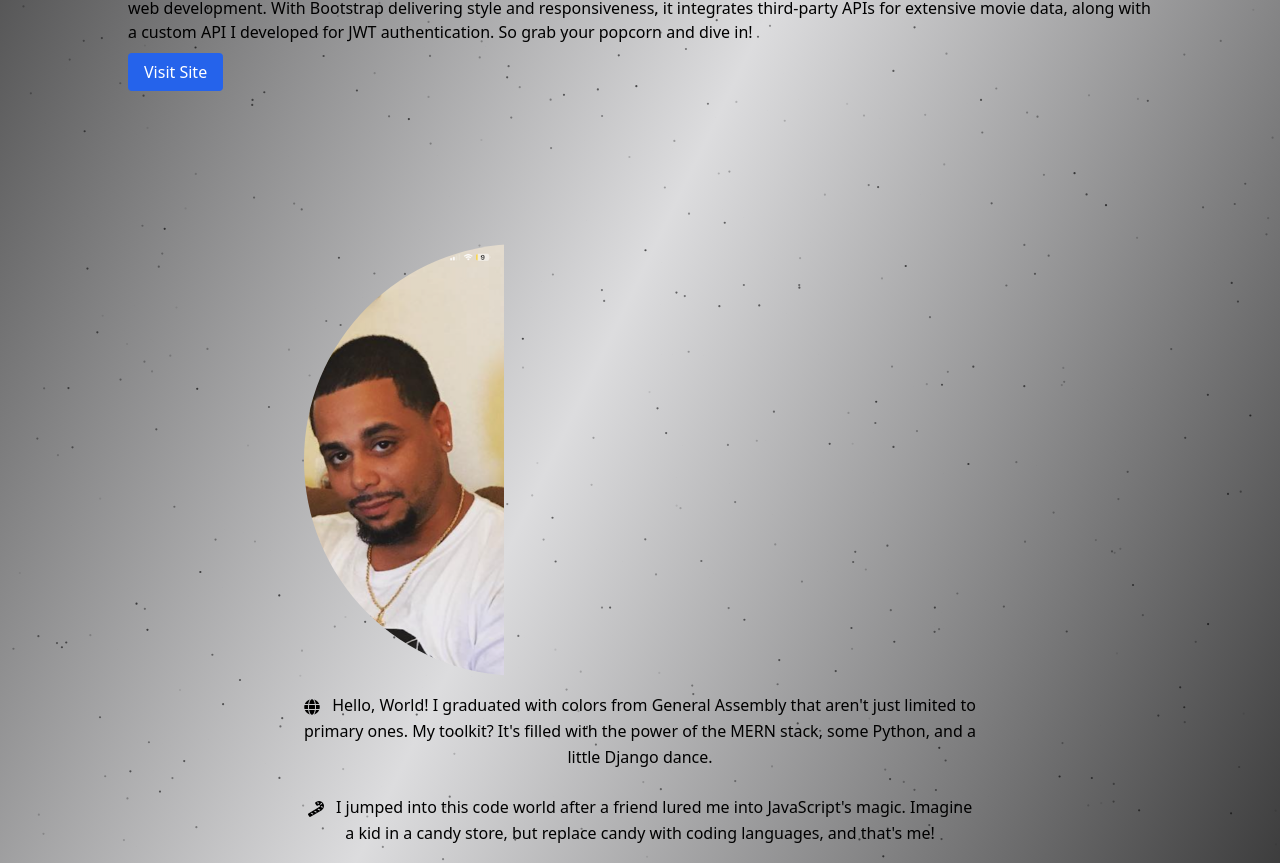
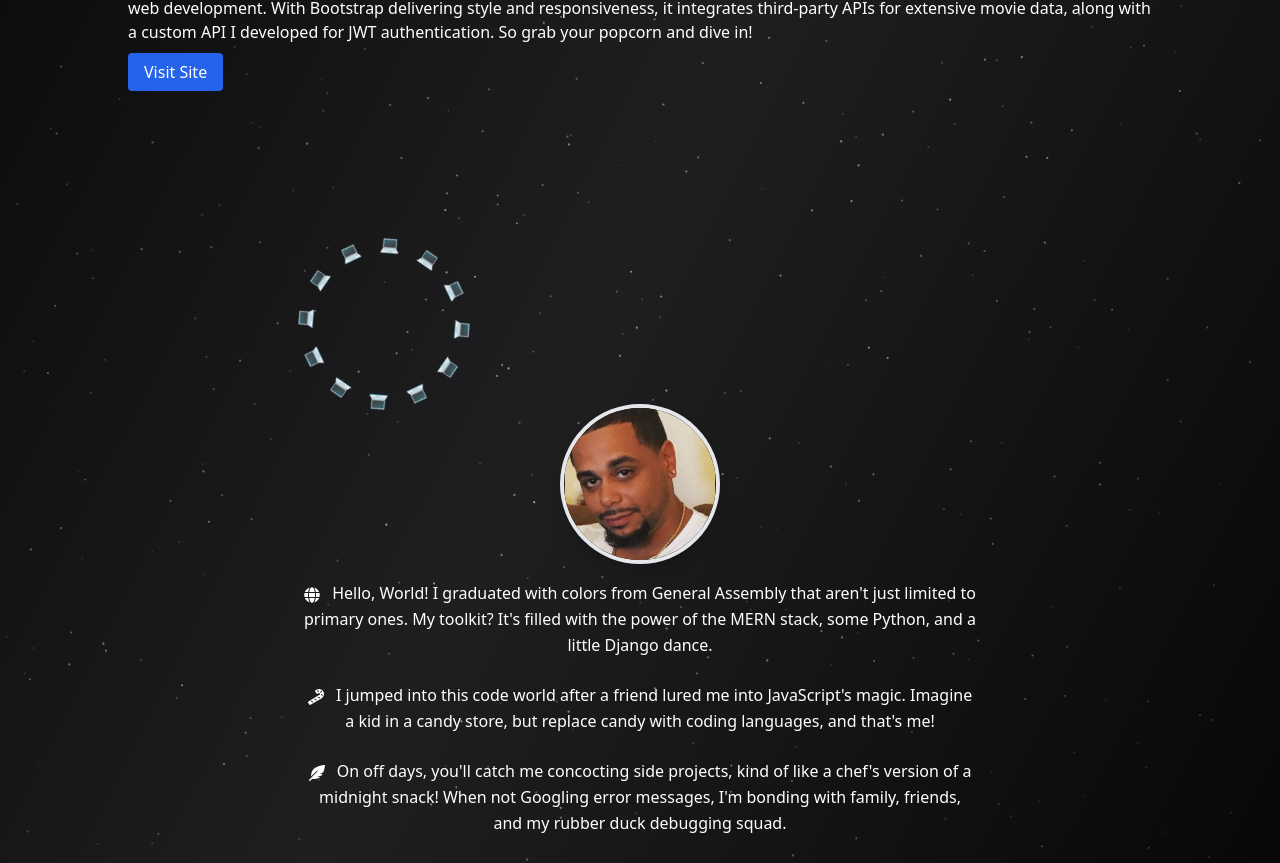
Before and after one commit to rayjim28/portfolio_2, a Next.js app: page / in a window 1280 px wide. Shown: the part 1058-1921 px from the top of the page. Built offline with nearby package versions, Linux system fonts and the light colour scheme.

Commit message:
Fixes light theme

```diff
--- a/src/components/About.tsx
+++ b/src/components/About.tsx
@@ -1,6 +1,6 @@
-import React from 'react';
+import { useEffect } from 'react';
 import Image from 'next/image';
-import { motion } from 'framer-motion';
+import { motion, useAnimation } from 'framer-motion';
 import { FaGlobe, FaCandyCane, FaFeatherAlt, FaMeteor, FaPlaneDeparture } from 'react-icons/fa';
 
 const skillsVariants = {
@@ -20,27 +20,63 @@ const skillVariants = {
 }
 
 const About = () => {
+  const controls = useAnimation();
+
+  useEffect(() => {
+    controls.start({
+      rotate: 360,
+      transition: { duration: 10, repeat: Infinity, ease: 'linear' },
+    });
+  }, [controls]);
+
   return (
-    <section className="py-12 px-4 text-center">
-      <div className="w-full max-w-2xl mx-auto">
+    <section className="py-12 px-4 text-center relative">
+      <div className="w-full max-w-2xl mx-auto relative">
+
+      <motion.div
+          animate={controls}
+          className="absolute w-40 h-40 flex justify-center items-center"
+          style={{ position: 'relative' }}
+        >
+          <div className="rotate-text">
+            {[...Array(12)].map((_, i) => (
+              <motion.span
+                key={i}
+                className="text-white"
+                style={{
+                  position: 'absolute',
+                  top: '50%',
+                  left: '50%',
+                  transform: `translate(-50%, -50%) rotate(${i * 30}deg) translateY(-80px)`,
+                  transformOrigin: 'center',
+                }}
+              >
+                💻
+              </motion.span>
+            ))}
+          </div>
+        </motion.div>
+
         <motion.div
-          className="rounded-full mx-auto mb-4 overflow-hidden"
+          className="mx-auto mb-4 overflow-hidden border-4 border-primary shadow-lg transform transition-transform hover:scale-105 rounded-full w-40 h-40 flex justify-center items-center"
           initial={{ scale: 0.8 }}
-          animate={{ rotate: 360, scale: 1 }}
+          animate={{ scale: 1 }}
           transition={{
-            type: "spring",
+            type: 'spring',
             stiffness: 260,
-            damping: 20
+            damping: 20,
           }}
           whileHover={{ scale: 1.2 }}
         >
           <Image
             src="/My_picture.png"
             alt="Raymond Jimenez"
-            width={200}
-            height={200}
+            width={150}
+            height={150}
+            className="rounded-full"
           />
         </motion.div>
+
 
         <motion.p
           className="mb-6 leading-relaxed text-white-600"
--- a/src/components/Projects.tsx
+++ b/src/components/Projects.tsx
@@ -22,7 +22,6 @@ const Projects = () => {
       link: "https://budget-manager-qdrj.onrender.com/"
     }
 
-    // ... Add more projects as needed
   ];
 
   const handlePrev = () => {
--- a/src/pages/_app.js
+++ b/src/pages/_app.js
@@ -8,7 +8,11 @@ import { ThemeProvider } from 'next-themes';
 
 function MyApp({ Component, pageProps }) {
   return (
-    <ThemeProvider>
+    <ThemeProvider
+      attribute="class" // Apply theme as class attribute
+      defaultTheme="dark" // Default theme
+      enableSystem={false} // Disable automatic system theme
+      themes={['light', 'dark']} >
         <RootLayout>
       <Component {...pageProps} />
       </RootLayout>
--- a/src/pages/index.tsx
+++ b/src/pages/index.tsx
@@ -6,6 +6,7 @@ import Link from 'next/link';
 import Particles from "../components/Particles";
 import { useTheme } from "next-themes";
 import { RiMoonFill, RiSunLine } from "react-icons/ri";
+import { useEffect } from 'react';
 
 // Navigation links
 const navigation = [
@@ -18,15 +19,18 @@ export default function Home() {
   const { systemTheme, theme, setTheme } = useTheme();
   const currentTheme = theme === "system" ? systemTheme : theme;
 
+  useEffect(() => {
+    setTheme('dark'); // Always set to dark theme on load
+  }, [setTheme]);
+
+
   return (
-    <div className="relative bg-gradient-to-tl from-black via-zinc-600/20 to-black min-h-screen w-full">
+    <div className={`relative ${currentTheme === 'light' ? 'bg-light-background' : 'bg-gradient-to-tl from-black via-zinc-600/20 to-black'} min-h-screen w-full`}>
     {/* Particles background */}
-      {/* If currentTheme is undefined, default to 'dark' */}
     <Particles className="absolute inset-0 -z-10" quantity={2000} theme={currentTheme || 'dark'} />
 
     {/* Header section */}
-      <header className="container mx-auto px-4 py-2 flex flex-wrap justify-between items-center mt-4">
-        {/* Display different text color based on the theme */}
+    <header className={`container mx-auto px-4 py-2 flex flex-wrap justify-between items-center mt-4 ${currentTheme === 'light' ? 'text-dark-primary' : 'text-light-primary'}`}>
       <h2 className={`text-xl sm:text-2xl font-semibold ${!currentTheme || currentTheme === "dark" ? "text-white" : "text-black"}`}>Hello, World! 🌎</h2>
       <div className="flex space-x-6 mt-2 sm:mt-0">
         {/* Home link */}
@@ -47,7 +51,7 @@ export default function Home() {
     </header>
 
     {/* Main content section */}
-      <main className="flex flex-col justify-center items-center h-4/5 relative z-10 mb-36">
+    <main className={`flex flex-col justify-center items-center h-4/5 relative z-10 mb-36 ${currentTheme === 'light' ? 'text-dark-primary' : 'text-light-primary'}`}>
         <motion.div
           className="flex flex-col items-center justify-center w-11/12 sm:w-full h-4/5"
           initial={{ opacity: 0, y: -50 }}
@@ -70,11 +74,12 @@ export default function Home() {
 
           {/* Heading */}
           <motion.h1
-            className="z-10 text-2xl sm:text-3xl md:text-4xl lg:text-5xl xl:text-6xl text-transparent duration-1000 bg-white cursor-default text-edge-outline animate-title font-display whitespace-normal bg-clip-text"
+            className={`z-10 text-2xl sm:text-3xl md:text-4xl lg:text-5xl xl:text-6xl text-transparent duration-1000 cursor-default text-edge-outline animate-title font-display whitespace-normal ${currentTheme === 'light' ? 'bg-black' : 'bg-white'} bg-clip-text`}
             whileHover={{ scale: 1.1 }}
             >
               Hi, my name is Raymond,<br />& I&apos;m a Software Engineer👨🏻‍💻
             </motion.h1>
+
         </motion.div>
       </main>
 
--- a/src/styles/globals.css
+++ b/src/styles/globals.css
@@ -6,6 +6,38 @@
 html {
   scroll-behavior: smooth;
 }
+
+.text-dark-primary {
+  color: #333; /* Dark text color for light theme */
+}
+
+.text-light-primary {
+  color: #fff; /* White text color for dark theme */
+}
+
+/* .rotate-text {
+  width: 200px;
+  height: 200px;
+  animation: rotate 10s linear infinite;
+}
+
+.rotate-text span {
+  position: absolute;
+  transform-origin: 50% 150%;
+  top: 50%;
+  left: 50%;
+  white-space: nowrap;
+}
+
+.text-logo {
+  font-size: 12px;
+  transform: translateX(-50%);
+}
+
+@keyframes rotate {
+  0% { transform: translateX(-50%) rotate(0deg); }
+  100% { transform: translateX(-50%) rotate(360deg); }
+} */
 
 /* :root {
   --foreground-rgb: 0, 0, 0;
```
Lines whose indentation alone changed are shown as unchanged.
